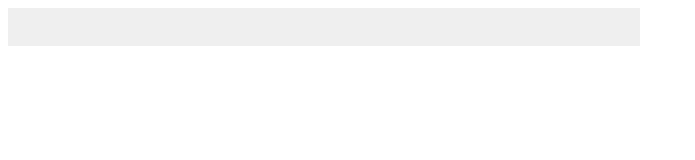
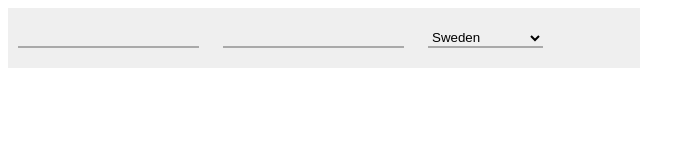
Before and after one commit to NaomiLea/forms, a plain HTML site: page index.html in a window 1280 px wide. Shown: the whole page, without its empty margins (0-695 px from the left). Drawn offline with Linux system fonts and the light colour scheme.

Commit message:
adding some styling

```diff
--- a/index.html
+++ b/index.html
@@ -11,6 +11,12 @@
     <form>
       <input type="text" name="firstname" class="line-animation">
       <input type="text" name="lastname" class="line-animation">
+      <select name="country">
+        <option value="sweden">Sweden</option>
+        <option value="uk">United Kingdom</option>
+        <option value="us">United States</option>
+        <option value="canada">Canada</option>
+      </select>
     </form>
   </div>
 </body>
--- a/styles.css
+++ b/styles.css
@@ -4,14 +4,17 @@
 }
 
 .signup-form form {
-  padding: 10px 10px
+  padding: 20px 10px
 }
 
-.signup-form input[type=text] {
+.signup-form input[type=text], select {
   border: none;
+  border-bottom: 2px solid darkgrey;
   background-color: inherit;
+  margin-right: 20px;
 }
 
-.signup-form input[type=text]:focus {
+.signup-form input[type=text]:focus, select:focus {
   outline: none;
+  border-bottom: 2px solid #02add7;
 }
```
